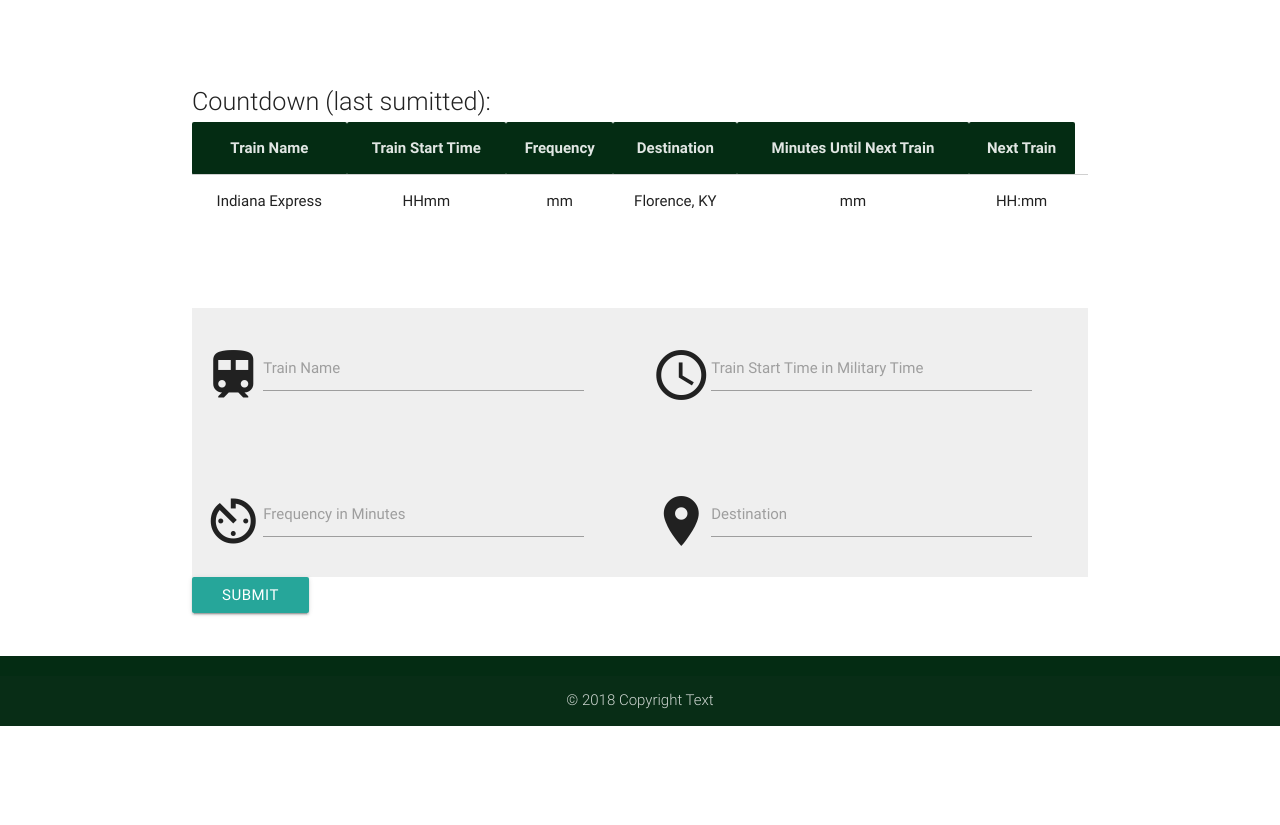
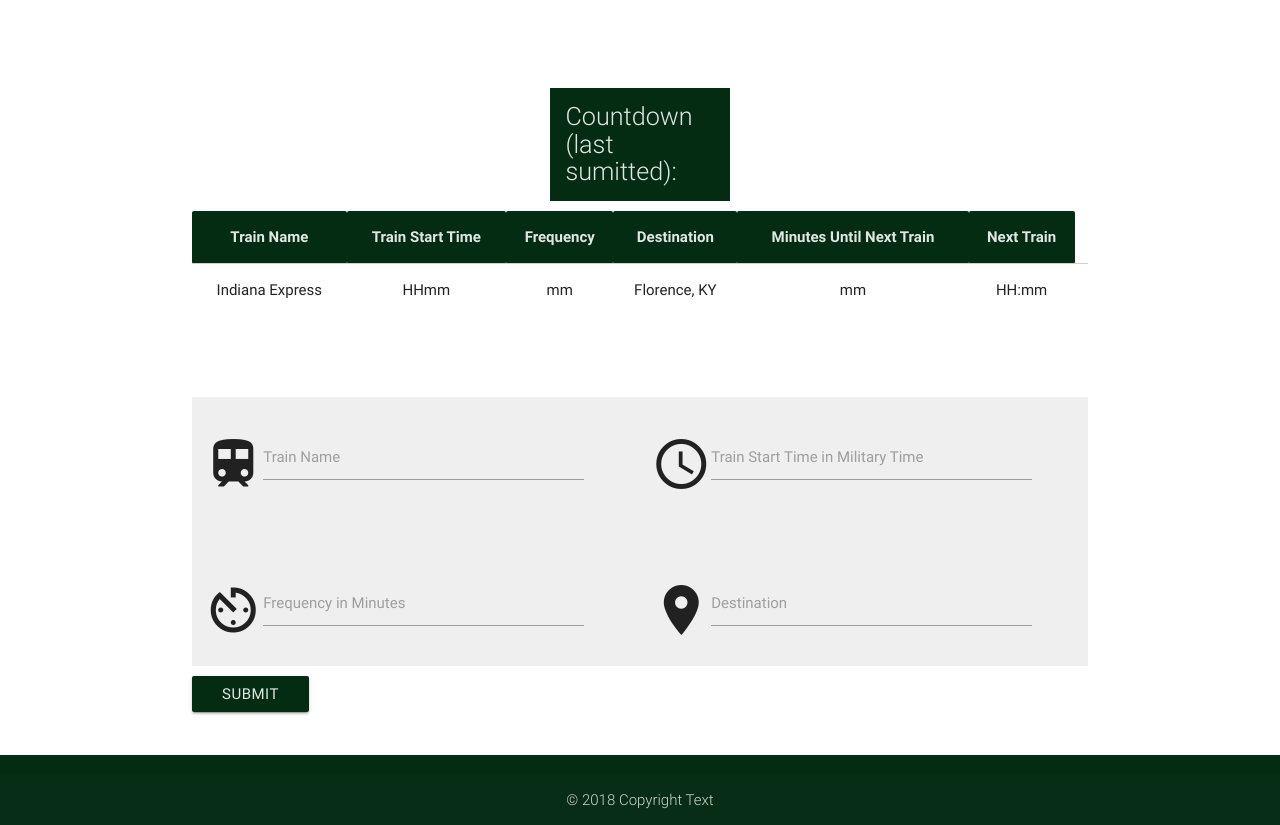
Before and after one commit to maelihector/Train-Scheduler, a plain HTML site: page public/index.html in a window 1280 px wide. Shown: the part 359-1184 px from the top of the page. Before the commit the page ends 1085 px from the top, so only its background shows below. Drawn offline with nearby package versions, Linux system fonts and the light colour scheme; some packages are replaced by stand-ins of ours; no server answers.

Commit message:
Add style to elements.

```diff
--- a/public/css/style.css
+++ b/public/css/style.css
@@ -17,6 +17,15 @@ th {
     background-color: rgb(4, 44, 19);
     color: rgba(255, 255, 255, 0.884);
 }
+h6 {
+    background-color: rgb(4, 44, 19);
+    color: rgba(255, 255, 255, 0.884);
+    margin-left: auto;
+    margin-right: auto;
+    margin-bottom: 10px;
+    padding: 15px;
+    width: 20%;
+}
 
 td {
     text-align: center;
@@ -24,6 +33,15 @@ td {
 
 form {
     background-color: rgba(192, 192, 192, 0.26);
+}
+.btn {
+    margin-left: auto;
+    margin-right: auto;
+    margin-top: 10px;
+    text-align: center;
+    background-color: rgb(4, 44, 19);
+    color: rgba(255, 255, 255, 0.884);
+
 }
 
 .parallax-container {
```
